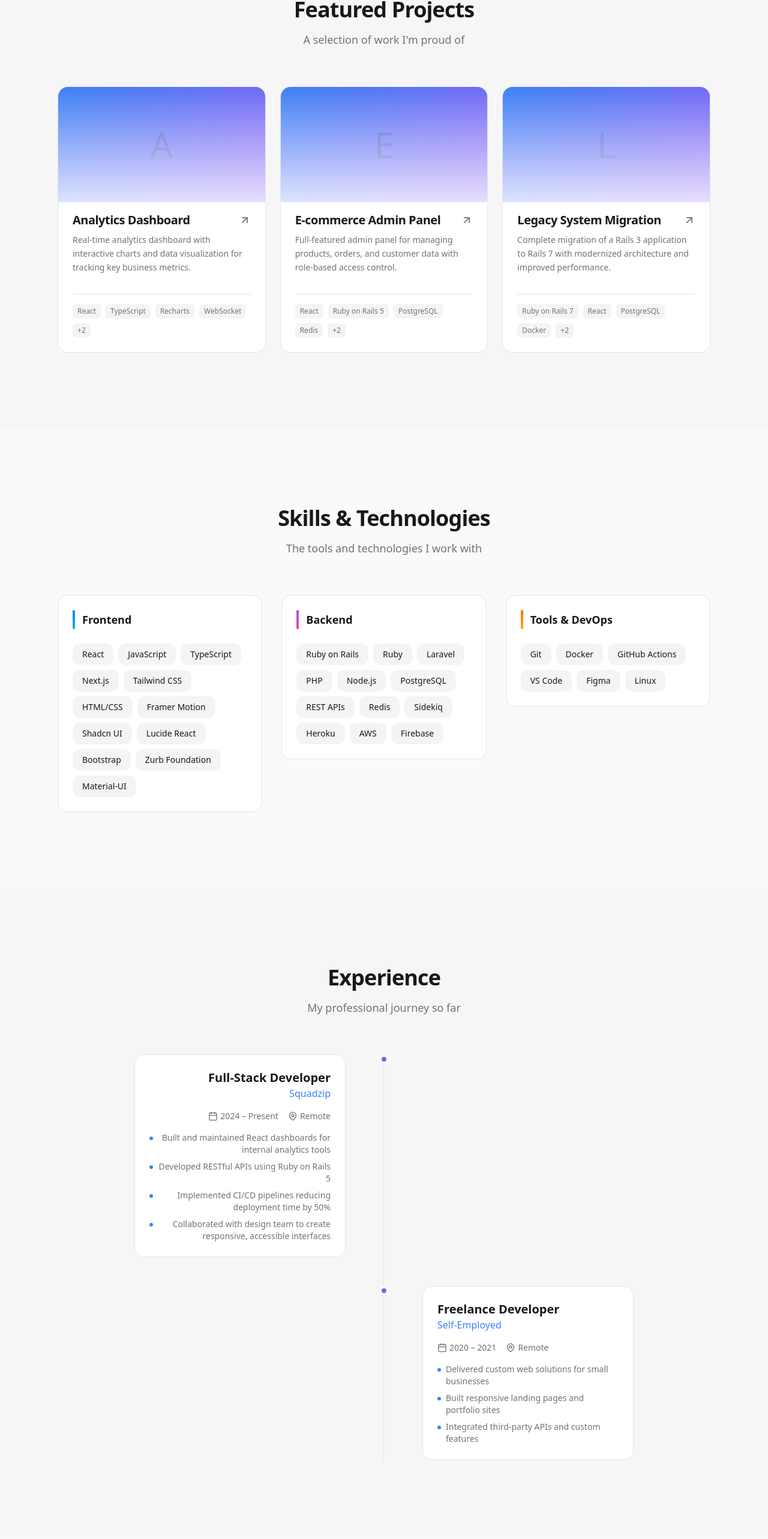
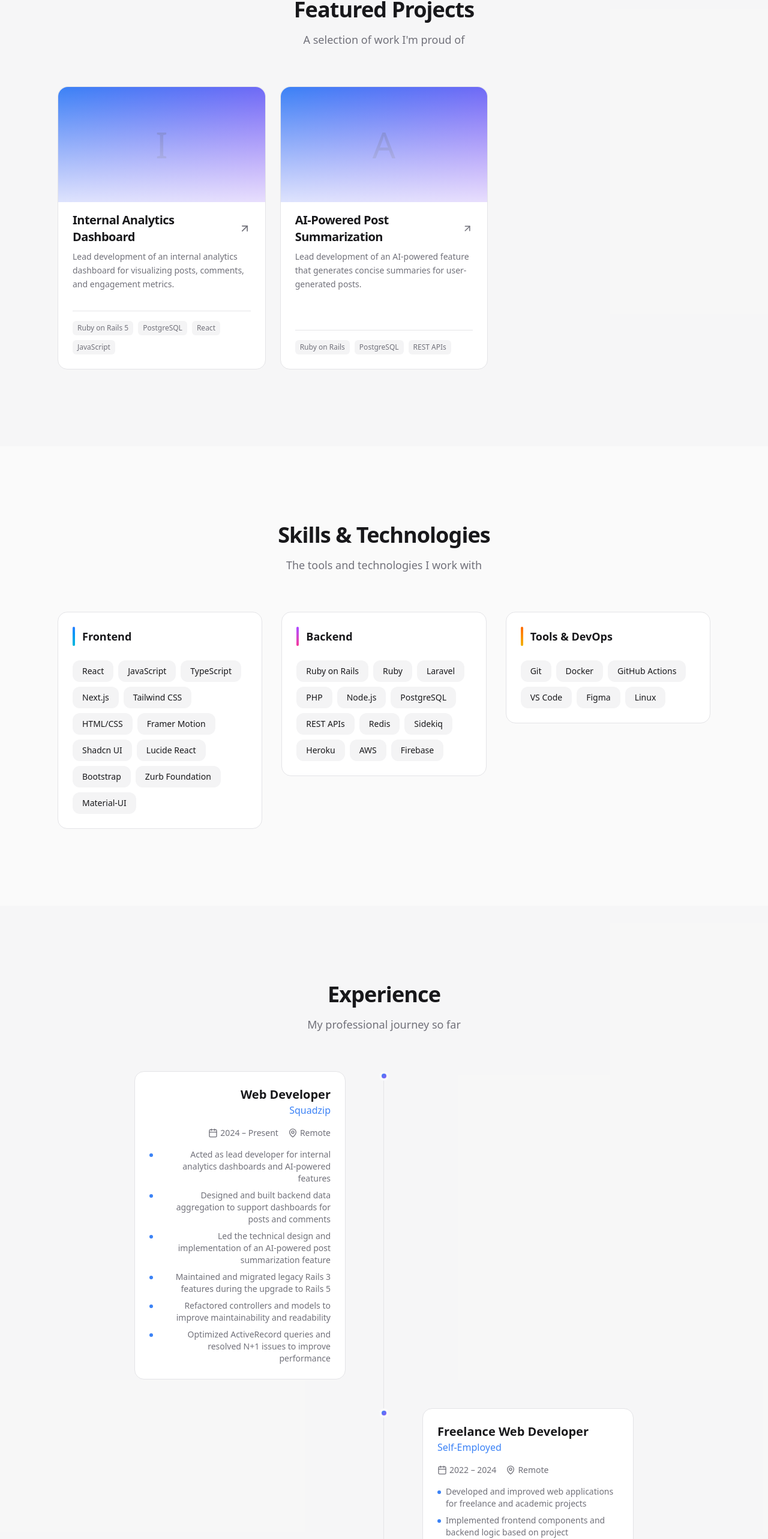
Before and after one commit to ryanDevCode/ryan-dev-portfolio, a Next.js app: page / in a window 1280 px wide. Shown: the part 1764-4330 px from the top of the page at 60% size. Built offline with nearby package versions, Linux system fonts and the light colour scheme.

Commit message:
update projects and experience section

```diff
--- a/src/data/projects.ts
+++ b/src/data/projects.ts
@@ -3,82 +3,87 @@ import { Project, Experience, Skill } from '@/types';
 export const projects: Project[] = [
     {
         slug: 'analytics-dashboard',
-        title: 'Analytics Dashboard',
-        description: 'Real-time analytics dashboard with interactive charts and data visualization for tracking key business metrics.',
-        longDescription: 'A comprehensive analytics dashboard built for a SaaS company to monitor user engagement, revenue metrics, and product usage patterns. The dashboard provides real-time updates and allows users to drill down into specific metrics.',
-        problem: 'The client was using multiple disconnected tools to track their business metrics, leading to fragmented insights and delayed decision-making. They needed a unified dashboard that could aggregate data from various sources and present it in an actionable format.',
-        solution: 'Built a React-based dashboard with modular chart components using Recharts. Implemented WebSocket connections for real-time data updates, custom filtering and date range selection, and exportable reports. The architecture follows a component-based design pattern for easy maintenance and feature additions.',
-        outcome: 'Reduced time spent on manual reporting by 80%. The client now has instant access to all key metrics in one place, enabling faster data-driven decisions. The dashboard handles over 10,000 data points with smooth performance.',
-        techStack: ['React', 'TypeScript', 'Recharts', 'WebSocket', 'Node.js', 'PostgreSQL'],
+        title: 'Internal Analytics Dashboard',
+        description:
+            'Lead development of an internal analytics dashboard for visualizing posts, comments, and engagement metrics.',
+        longDescription:
+            'An internal dashboard built to help teams monitor post and comment activity across the platform. I led the backend design and implementation, focusing on data aggregation, query optimization, and maintainable architecture while supporting frontend visualization requirements.',
+        problem:
+            'The existing system lacked clear visibility into post and comment data. Metrics were scattered across the database, queries were inefficient, and there was no centralized way to analyze trends or engagement.',
+        solution:
+            'Designed and implemented backend data aggregation using Ruby on Rails, optimizing queries to support analytics use cases. Exposed structured data for frontend charts and filters, enabling dynamic dashboards for tracking posts, comments, and related metrics.',
+        outcome:
+            'Delivered a centralized analytics dashboard that provides clear visibility into platform activity. Improved performance and enabled faster iteration on reporting features.',
+        techStack: ['Ruby on Rails 5', 'PostgreSQL', 'React', 'JavaScript'],
         featured: true,
     },
     {
-        slug: 'ecommerce-admin-panel',
-        title: 'E-commerce Admin Panel',
-        description: 'Full-featured admin panel for managing products, orders, and customer data with role-based access control.',
-        longDescription: 'A robust admin panel built for a mid-size e-commerce business to manage their entire product catalog, process orders, handle customer inquiries, and generate business reports.',
-        problem: 'The existing admin interface was outdated, slow, and lacked essential features like bulk operations and proper access control. Staff members were spending excessive time on routine tasks that could be automated.',
-        solution: 'Developed a modern React frontend with a Rails 5 API backend. Implemented role-based access control, bulk product operations, real-time order notifications, and comprehensive search and filtering. Used Sidekiq for background job processing and Redis for caching.',
-        outcome: 'Order processing time reduced by 60%. Staff can now manage 3x more products with the same team size. The system successfully handles Black Friday traffic spikes without performance degradation.',
-        techStack: ['React', 'Ruby on Rails 5', 'PostgreSQL', 'Redis', 'Sidekiq', 'AWS S3'],
+        slug: 'ai-post-summarization',
+        title: 'AI-Powered Post Summarization',
+        description:
+            'Lead development of an AI-powered feature that generates concise summaries for user-generated posts.',
+        longDescription:
+            'An ongoing feature designed to enhance content readability by automatically generating summaries for posts. I owned the technical design and backend integration, ensuring the feature fit seamlessly into the existing Rails application.',
+        problem:
+            'Long-form posts made it difficult for users to quickly understand content. Manual summarization was not scalable and introduced inconsistency.',
+        solution:
+            'Implemented backend logic to prepare post data, integrate AI-generated summaries, and persist results within the existing data model. Ensured the feature aligned with current workflows and could be iterated on safely.',
+        outcome:
+            'Introduced automated post summaries that improve content accessibility and user experience while maintaining system stability.',
+        techStack: ['Ruby on Rails', 'PostgreSQL', 'REST APIs'],
         featured: true,
     },
     {
-        slug: 'legacy-system-migration',
-        title: 'Legacy System Migration',
-        description: 'Complete migration of a Rails 3 application to Rails 7 with modernized architecture and improved performance.',
-        longDescription: 'A comprehensive migration project to upgrade a legacy Rails 3 application to Rails 7, including database optimizations, API redesign, and frontend modernization.',
-        problem: 'The client had a 10-year-old Rails 3 application that was becoming increasingly difficult to maintain. Security patches were no longer available, hosting costs were rising, and developer productivity was hampered by outdated tooling.',
-        solution: 'Executed a phased migration approach: first upgrading through intermediate Rails versions, then modernizing the database schema, and finally rebuilding the frontend with React. Maintained backward compatibility throughout to ensure zero downtime.',
-        outcome: 'Page load times improved by 70%. The application now runs on modern, supported infrastructure with complete test coverage. Deployment frequency increased from monthly to multiple times per week.',
-        techStack: ['Ruby on Rails 7', 'React', 'PostgreSQL', 'Docker', 'GitHub Actions', 'Heroku'],
-        featured: true,
+        slug: 'legacy-rails-migration',
+        title: 'Legacy Rails Feature Migration',
+        description:
+            'Migration and modernization of legacy Rails 3 features as part of a Rails 5 upgrade.',
+        longDescription:
+            'A focused modernization effort involving the migration of legacy Rails 3 features to Rails 5. The work emphasized maintainability, performance, and minimizing regression risks in a production environment.',
+        problem:
+            'Legacy Rails 3 code was difficult to maintain, prone to performance issues, and incompatible with modern tooling.',
+        solution:
+            'Migrated existing features incrementally, refactored controllers and models, and optimized database queries while ensuring backward compatibility.',
+        outcome:
+            'Stabilized the codebase, improved performance, and enabled continued development on a modern Rails version.',
+        techStack: ['Ruby on Rails 5', 'PostgreSQL', 'ActiveRecord'],
+        featured: false,
     },
 ];
+
 
 export const experiences: Experience[] = [
     {
         id: '1',
-        role: 'Full-Stack Developer',
+        role: 'Web Developer',
         company: 'Squadzip',
         location: 'Remote',
         startDate: '2024',
         endDate: 'Present',
         highlights: [
-            'Built and maintained React dashboards for internal analytics tools',
-            'Developed RESTful APIs using Ruby on Rails 5',
-            'Implemented CI/CD pipelines reducing deployment time by 50%',
-            'Collaborated with design team to create responsive, accessible interfaces',
+            'Acted as lead developer for internal analytics dashboards and AI-powered features',
+            'Designed and built backend data aggregation to support dashboards for posts and comments',
+            'Led the technical design and implementation of an AI-powered post summarization feature',
+            'Maintained and migrated legacy Rails 3 features during the upgrade to Rails 5',
+            'Refactored controllers and models to improve maintainability and readability',
+            'Optimized ActiveRecord queries and resolved N+1 issues to improve performance',
         ],
     },
-    // {
-    //     id: '2',
-    //     role: 'Junior Developer',
-    //     company: 'Web Agency',
-    //     location: 'Hybrid',
-    //     startDate: '2021',
-    //     endDate: '2023',
-    //     highlights: [
-    //         'Contributed to 10+ client projects using React and Rails',
-    //         'Migrated legacy Rails 3 applications to modern versions',
-    //         'Improved page performance through code optimization and caching strategies',
-    //         'Mentored interns on React best practices',
-    //     ],
-    // },
     {
         id: '2',
-        role: 'Freelance Developer',
+        role: 'Freelance Web Developer',
         company: 'Self-Employed',
         location: 'Remote',
-        startDate: '2020',
-        endDate: '2021',
+        startDate: '2022',
+        endDate: '2024',
         highlights: [
-            'Delivered custom web solutions for small businesses',
-            'Built responsive landing pages and portfolio sites',
-            'Integrated third-party APIs and custom features',
+            'Developed and improved web applications for freelance and academic projects',
+            'Implemented frontend components and backend logic based on project requirements',
+            'Debugged, refactored, and delivered features iteratively based on feedback',
         ],
     },
 ];
+
 
 export const skills: Skill[] = [
     // Frontend
```
